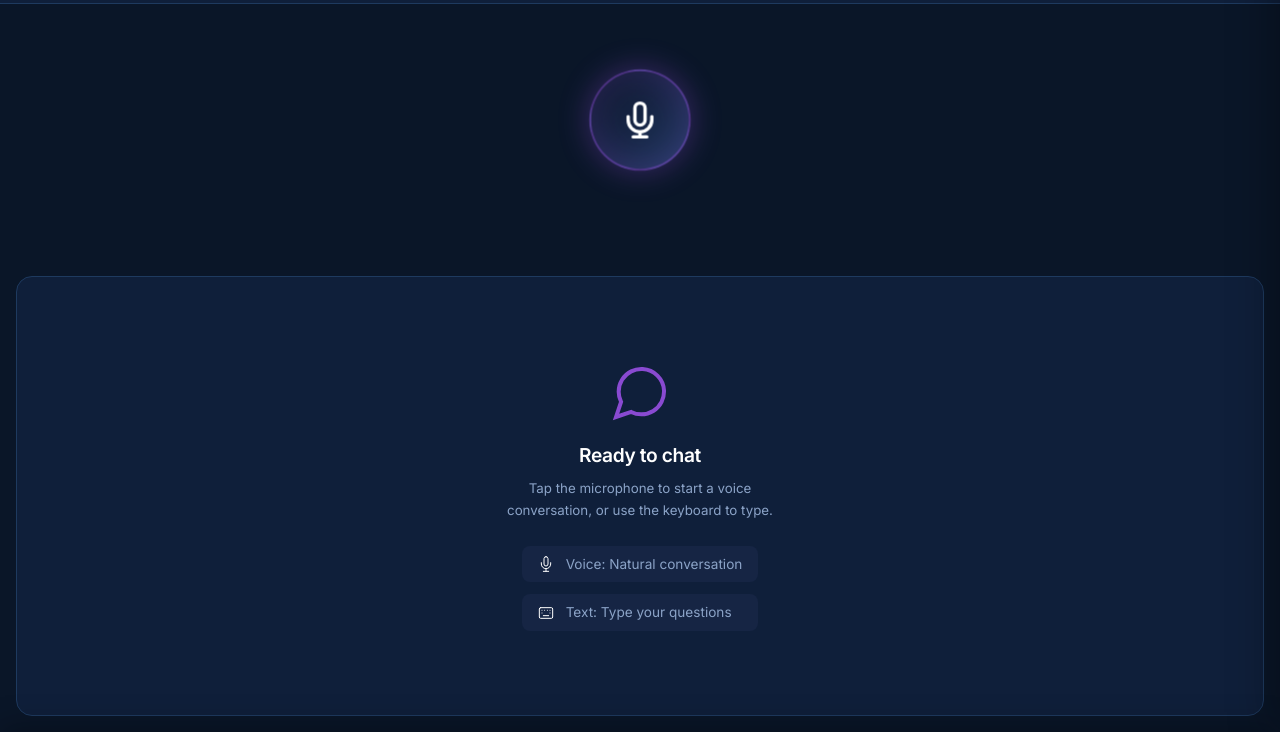
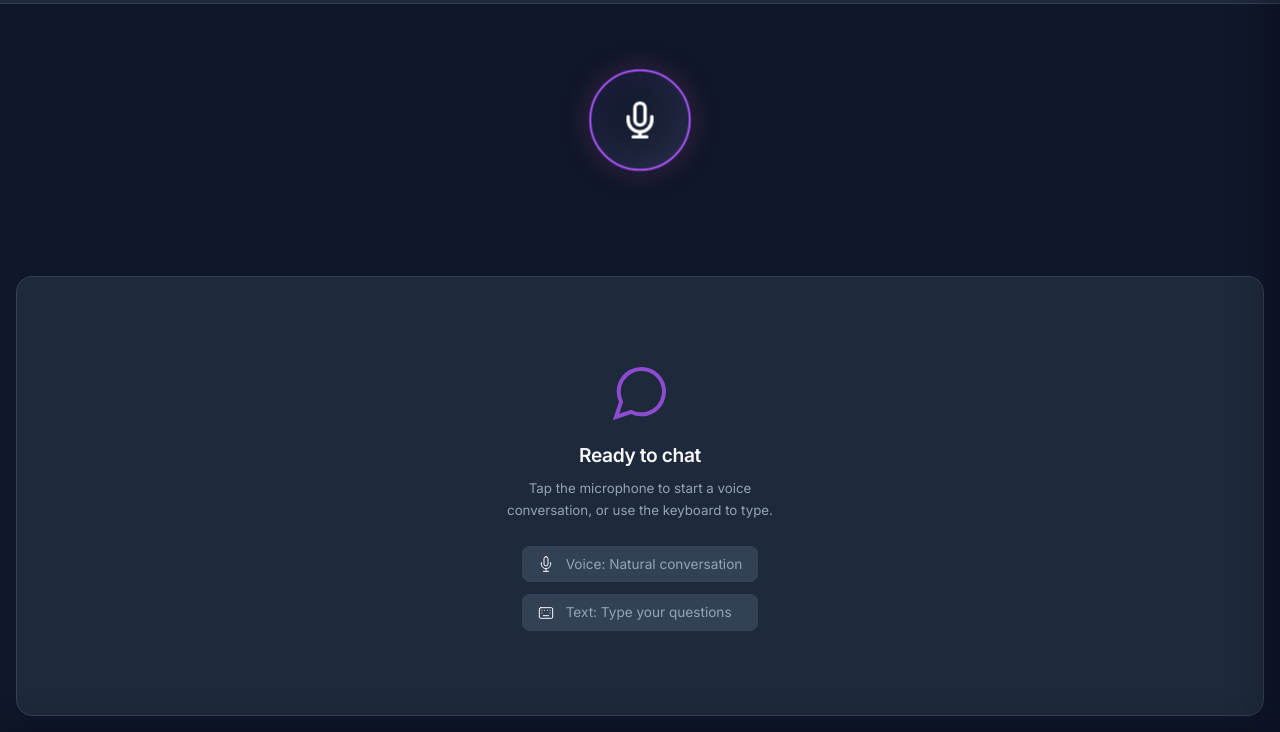
Before and after one commit to pavelsjo/sample-voicebot-nova-sonic, a website with bundled scripts: page public/index.html in a window 1280 px wide. Shown: the part 68-800 px from the top of the page. Built offline with nearby package versions, Linux system fonts and the light colour scheme.

Commit message:
feat(ui): new color palette based on Nova Sonic branding
- Implement Refactoring UI principles with 9-shade scales
- Slate grays (neutral, warm) replace blue-tinted backgrounds
- Violet primary (from Nova icon) with full shade range
- Pink accent (from Nova gradient) for hover states
- Gradient violet→pink on voice button matching Nova icon
- Updated semantic colors (success, warning, error)
- Light theme uses slate scale for better contrast
- Tool cards use Nova gradient background

```diff
--- a/public/src/style.css
+++ b/public/src/style.css
@@ -1,19 +1,52 @@
 :root {
-    --primary: #a855f7;
-    --primary-dark: #9333ea;
-    --primary-light: #c084fc;
-    --bg-dark: #0a1628;
-    --bg-card: #0f1f3a;
-    --bg-input: #162544;
-    --bg-hover: #1e3a5f;
-    --text-primary: #ffffff;
-    --text-secondary: #8ba3c7;
-    --border-color: #1e3a5f;
-    --border-focus: #a855f7;
-    --success: #22c55e;
+    /* Color Palette - Based on Nova Sonic branding */
+    /* Slate Grays (neutral, warm) */
+    --slate-50: #f8fafc;
+    --slate-100: #f1f5f9;
+    --slate-200: #e2e8f0;
+    --slate-300: #cbd5e1;
+    --slate-400: #94a3b8;
+    --slate-500: #64748b;
+    --slate-600: #475569;
+    --slate-700: #334155;
+    --slate-800: #1e293b;
+    --slate-900: #0f172a;
+
+    /* Violet (primary - from Nova icon) */
+    --violet-50: #faf5ff;
+    --violet-100: #f3e8ff;
+    --violet-200: #e9d5ff;
+    --violet-300: #d8b4fe;
+    --violet-400: #c084fc;
+    --violet-500: #a855f7;
+    --violet-600: #9333ea;
+    --violet-700: #7c3aed;
+    --violet-800: #6d28d9;
+    --violet-900: #581c87;
+
+    /* Pink accent (from Nova gradient) */
+    --pink-400: #f472b6;
+    --pink-500: #ec4899;
+    --pink-600: #db2777;
+
+    /* Semantic colors */
+    --success: #10b981;
     --warning: #f59e0b;
     --error: #ef4444;
-    --accent-gradient: linear-gradient(135deg, #a855f7 0%, #6366f1 100%);
+
+    /* Applied colors - Dark theme */
+    --primary: var(--violet-500);
+    --primary-dark: var(--violet-600);
+    --primary-light: var(--violet-400);
+    --bg-dark: var(--slate-900);
+    --bg-card: var(--slate-800);
+    --bg-input: var(--slate-700);
+    --bg-hover: var(--slate-600);
+    --text-primary: var(--slate-50);
+    --text-secondary: var(--slate-400);
+    --border-color: var(--slate-700);
+    --border-focus: var(--violet-500);
+    --accent-gradient: linear-gradient(135deg, var(--violet-500) 0%, var(--pink-500) 100%);
 
     /* Typography Scale - Minor Third (1.2) */
     --font-family: 'Inter', -apple-system, BlinkMacSystemFont, 'Segoe UI', Roboto, sans-serif;
@@ -41,13 +74,13 @@
 }
 
 [data-theme="light"] {
-    --bg-dark: #f0f4f8;
-    --bg-card: #ffffff;
-    --bg-input: #e8eef4;
-    --bg-hover: #dce4ec;
-    --text-primary: #1a202c;
-    --text-secondary: #4a5568;
-    --border-color: #cbd5e0;
+    --bg-dark: var(--slate-100);
+    --bg-card: var(--slate-50);
+    --bg-input: var(--slate-200);
+    --bg-hover: var(--slate-300);
+    --text-primary: var(--slate-900);
+    --text-secondary: var(--slate-500);
+    --border-color: var(--slate-300);
 }
 
 * { margin: 0; padding: 0; box-sizing: border-box; }
@@ -810,22 +843,22 @@ html, body {
 .voice-btn {
     width: 100px; height: 100px;
     border-radius: 50%;
-    background: linear-gradient(135deg, #0a1628 0%, #162544 50%, #1e3a5f 100%);
-    border: 2px solid rgba(168, 85, 247, 0.4);
+    background: linear-gradient(135deg, var(--slate-900) 0%, var(--slate-800) 100%);
+    border: 2px solid var(--violet-500);
     cursor: pointer;
     display: flex;
     align-items: center;
     justify-content: center;
     transition: all 0.4s cubic-bezier(0.4, 0, 0.2, 1);
-    box-shadow: 0 0 30px rgba(168, 85, 247, 0.3), inset 0 0 40px rgba(168, 85, 247, 0.2);
+    box-shadow: 0 0 30px rgba(168, 85, 247, 0.2), inset 0 0 40px rgba(168, 85, 247, 0.1);
     z-index: 10;
     position: relative;
 }
 
 .voice-btn:hover {
     transform: scale(1.05);
-    border-color: rgba(168, 85, 247, 0.6);
-    box-shadow: 0 0 50px rgba(168, 85, 247, 0.5), inset 0 0 50px rgba(168, 85, 247, 0.3);
+    border-color: var(--pink-500);
+    box-shadow: 0 0 40px rgba(236, 72, 153, 0.3), inset 0 0 50px rgba(168, 85, 247, 0.15);
 }
 
 /* Idle state - subtle breathing animation */
@@ -835,11 +868,11 @@ html, body {
 
 @keyframes breathe {
     0%, 100% {
-        box-shadow: 0 0 20px rgba(168, 85, 247, 0.2), inset 0 0 30px rgba(168, 85, 247, 0.15);
+        box-shadow: 0 0 20px rgba(168, 85, 247, 0.15), inset 0 0 30px rgba(168, 85, 247, 0.08);
         transform: scale(1);
     }
     50% {
-        box-shadow: 0 0 35px rgba(168, 85, 247, 0.35), inset 0 0 40px rgba(168, 85, 247, 0.2);
+        box-shadow: 0 0 35px rgba(236, 72, 153, 0.25), inset 0 0 40px rgba(168, 85, 247, 0.12);
         transform: scale(1.02);
     }
 }
@@ -848,8 +881,8 @@ html, body {
 .voice-btn.connecting {
     border: 3px solid transparent;
     background:
-        linear-gradient(135deg, #0a1628 0%, #162544 50%, #1e3a5f 100%) padding-box,
-        conic-gradient(from 0deg, var(--primary), var(--primary-light), var(--primary)) border-box;
+        linear-gradient(135deg, var(--slate-900) 0%, var(--slate-800) 100%) padding-box,
+        conic-gradient(from 0deg, var(--violet-500), var(--pink-500), var(--violet-500)) border-box;
     animation: spin-border 1s linear infinite;
 }
 
@@ -916,28 +949,28 @@ html, body {
     }
 }
 
-/* Speaking state - vibrant purple glow */
+/* Speaking state - vibrant violet-pink glow */
 .voice-btn.speaking {
-    border-color: var(--primary);
+    border-color: var(--pink-500);
     box-shadow:
-        0 0 30px rgba(168, 85, 247, 0.5),
+        0 0 30px rgba(236, 72, 153, 0.4),
         0 0 60px rgba(168, 85, 247, 0.3),
-        inset 0 0 40px rgba(168, 85, 247, 0.2);
+        inset 0 0 40px rgba(168, 85, 247, 0.15);
     animation: speaking-glow 2s ease-in-out infinite;
 }
 
 @keyframes speaking-glow {
     0%, 100% {
         box-shadow:
-            0 0 30px rgba(168, 85, 247, 0.5),
+            0 0 30px rgba(236, 72, 153, 0.4),
             0 0 60px rgba(168, 85, 247, 0.3),
-            inset 0 0 40px rgba(168, 85, 247, 0.2);
+            inset 0 0 40px rgba(168, 85, 247, 0.15);
     }
     50% {
         box-shadow:
-            0 0 50px rgba(168, 85, 247, 0.7),
+            0 0 50px rgba(236, 72, 153, 0.6),
             0 0 80px rgba(168, 85, 247, 0.4),
-            inset 0 0 60px rgba(168, 85, 247, 0.3);
+            inset 0 0 60px rgba(168, 85, 247, 0.2);
     }
 }
 
@@ -1328,8 +1361,8 @@ html, body {
 
 /* Tool Usage Card Styles */
 .tool-card {
-    background: linear-gradient(135deg, rgba(168, 85, 247, 0.1) 0%, rgba(99, 102, 241, 0.1) 100%);
-    border: 1px solid rgba(168, 85, 247, 0.3);
+    background: linear-gradient(135deg, rgba(168, 85, 247, 0.08) 0%, rgba(236, 72, 153, 0.08) 100%);
+    border: 1px solid rgba(168, 85, 247, 0.25);
     border-radius: 8px;
     padding: 0;
     max-width: 70%;
@@ -1358,7 +1391,7 @@ html, body {
 }
 
 .tool-header:hover {
-    background: rgba(168, 85, 247, 0.15);
+    background: rgba(168, 85, 247, 0.12);
 }
 
 .tool-icon {
```
